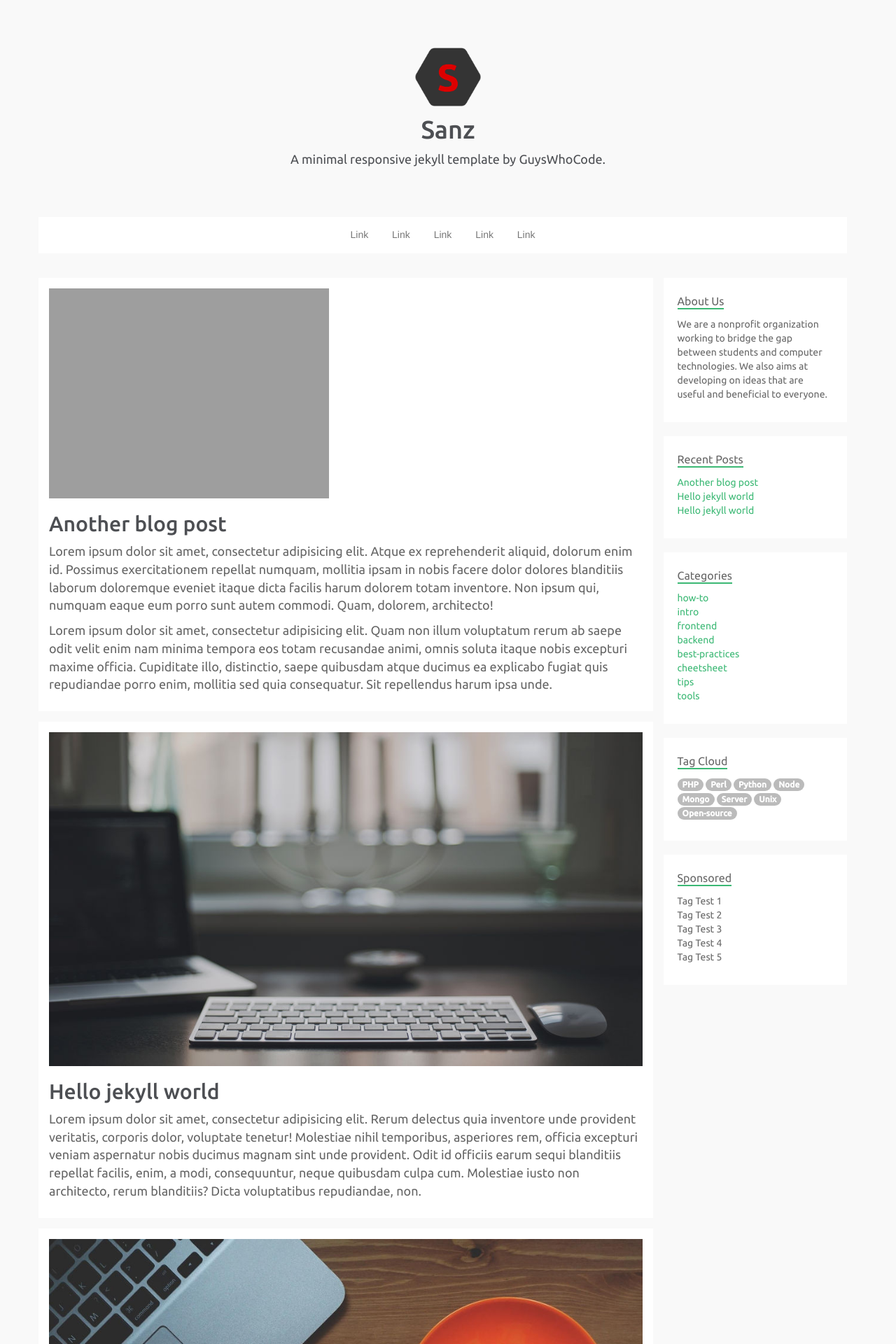
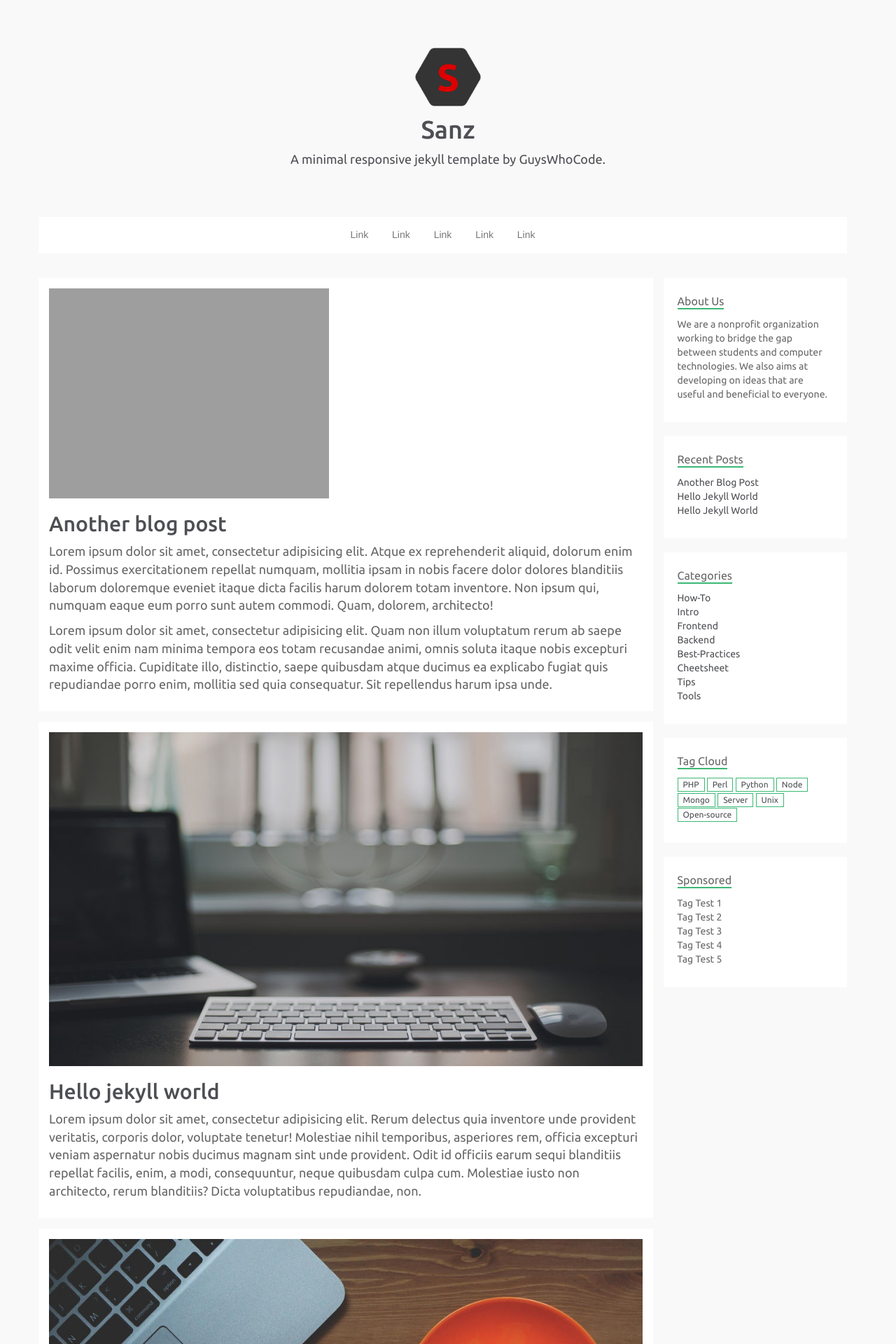
Before and after one commit to shajanjp/sanz, a Jekyll site: the page built from index.html, in a window 1280 px wide. Shown: the top 1920 px of the page at 70% size. Built offline with Jekyll 4.4.1, drawn with Linux system fonts in a browser that asks for light colours.

Commit message:
Adds badge and sidebar rules

```diff
--- a/css/style.css
+++ b/css/style.css
@@ -16,6 +16,15 @@ header,
 footer,
 article{
 	font-family: 'Ubuntu', sans-serif;
+}
+
+article .badge,
+section#sidebar .badge{
+	background-color:transparent;
+	color:#4d4f53;
+	border:1px solid #3bb874;
+	border-radius:0px;
+	font-weight:normal;
 }
 
 header{
@@ -90,6 +99,11 @@ section#sidebar ul{
 	padding:0px;
 }
 
+section#sidebar ul li a{
+	text-transform: capitalize;
+	color: #4d4f53;
+	text-decoration: none;
+}
 /* Featured articles */
 section#featured-articles{
 	margin-top:15px;
```
